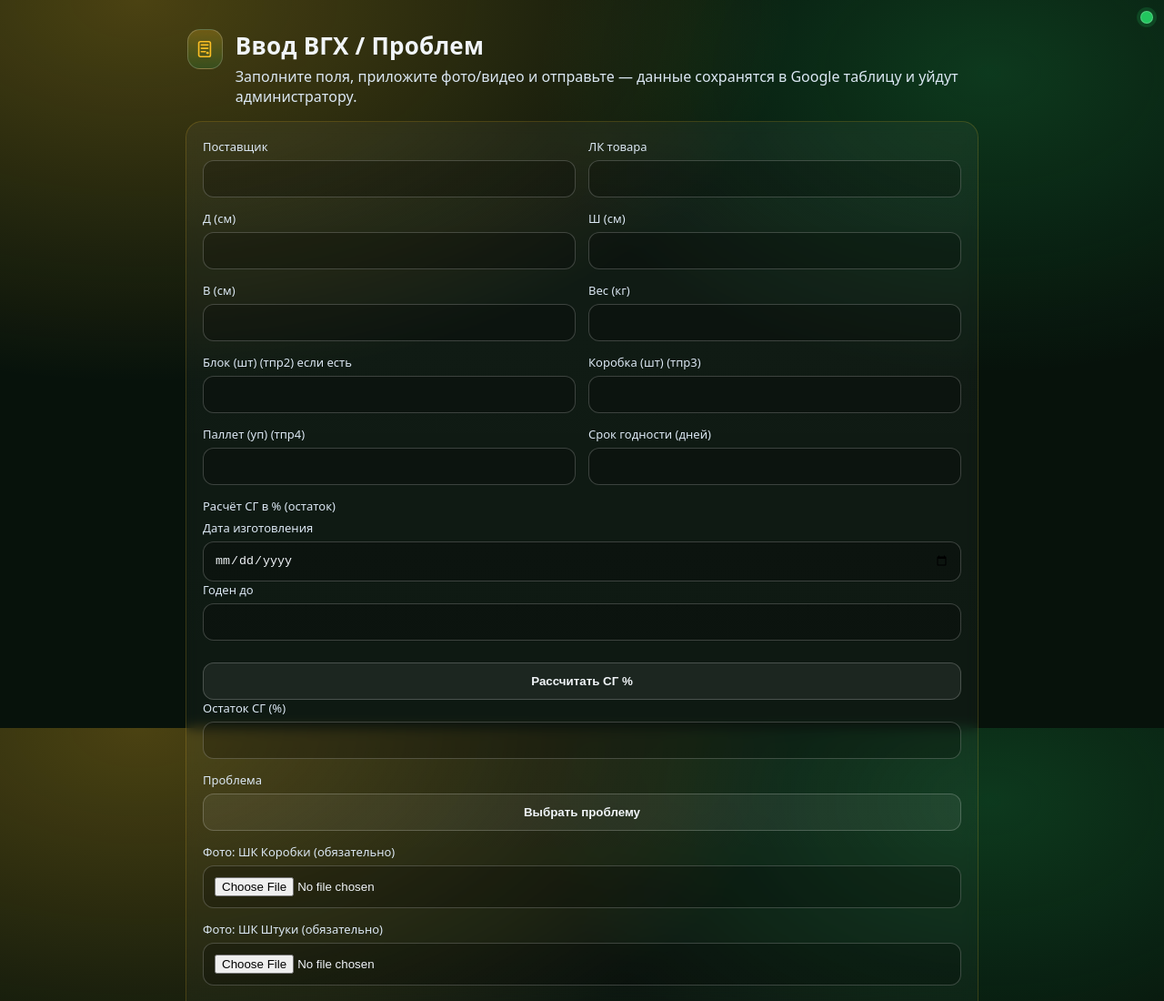
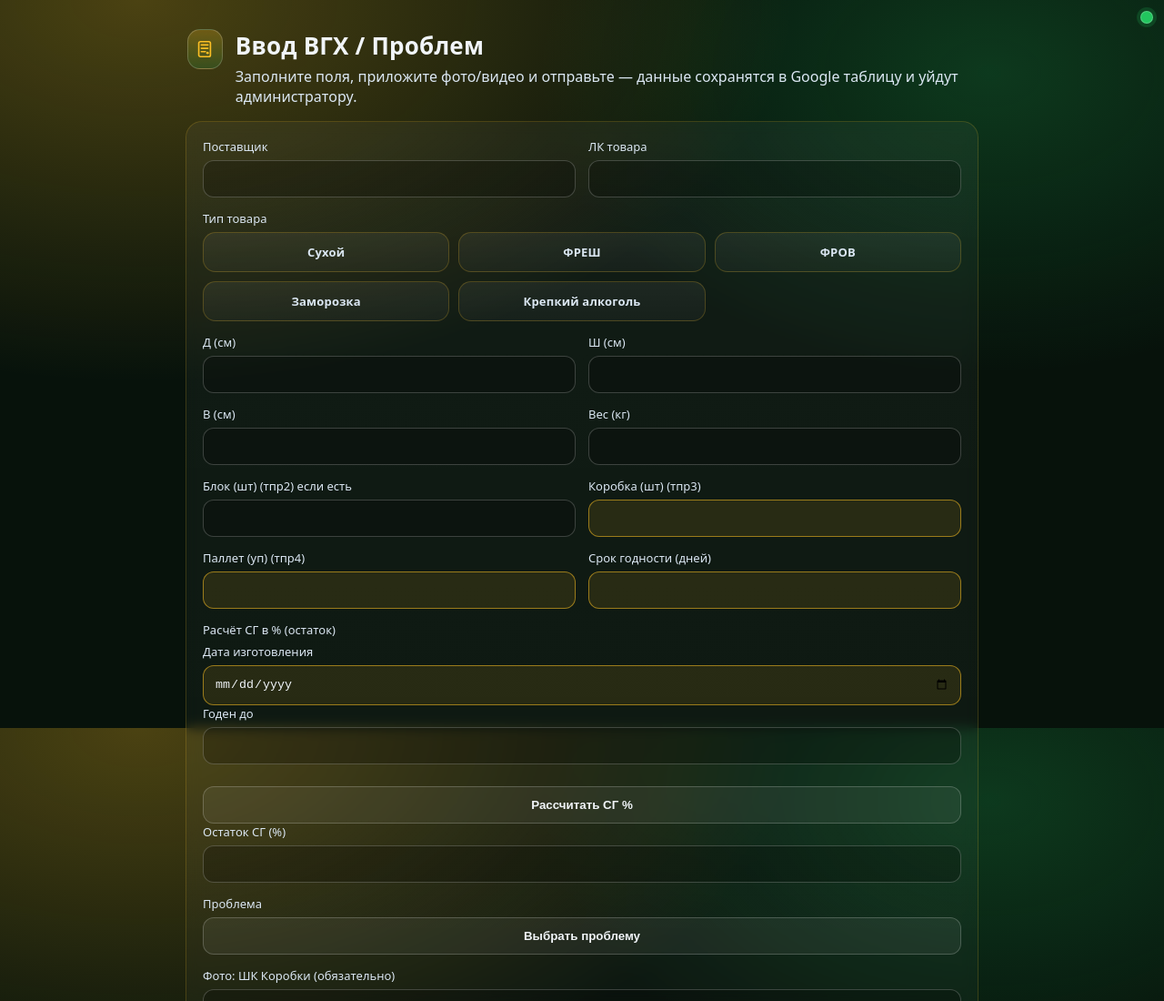
Before and after one commit to pobeda-user/vgh_uln, a website: page index.html in a window 1280 px wide. Shown: the top 1100 px of the page at 91% size. Drawn offline with Linux system fonts and the light colour scheme.

Commit message:
Add files via upload

```diff
--- a/app.js
+++ b/app.js
@@ -450,6 +450,7 @@ formEl.addEventListener('submit', async (e) => {
     const payload = {
       clientTs: new Date().toISOString(),
       supplier: String(fd.get('supplier') || '').trim(),
+      productType: String(fd.get('product_type') || '').trim(),
       lk: String(fd.get('lk') || '').trim(),
       d_m: dCm / 100,
       w_m: wCm / 100,
--- a/index.html
+++ b/index.html
@@ -40,6 +40,32 @@
             <input name="lk" type="text" inputmode="numeric" data-digits-only="true" required />
           </label>
 
+          <div class="field full">
+            <span>Тип товара</span>
+            <div class="typeGrid" role="radiogroup" aria-label="Тип товара">
+              <label class="typeBtn">
+                <input type="radio" name="product_type" value="dry" required />
+                <span class="typeText">Сухой</span>
+              </label>
+              <label class="typeBtn">
+                <input type="radio" name="product_type" value="fresh" />
+                <span class="typeText">ФРЕШ</span>
+              </label>
+              <label class="typeBtn">
+                <input type="radio" name="product_type" value="frov" />
+                <span class="typeText">ФРОВ</span>
+              </label>
+              <label class="typeBtn">
+                <input type="radio" name="product_type" value="frozen" />
+                <span class="typeText">Заморозка</span>
+              </label>
+              <label class="typeBtn">
+                <input type="radio" name="product_type" value="strong_alcohol" />
+                <span class="typeText">Крепкий алкоголь</span>
+              </label>
+            </div>
+          </div>
+
           <label class="field">
             <span>Д (см)</span>
             <input name="d_cm" type="text" inputmode="decimal" data-number-only="true" required />
@@ -65,17 +91,17 @@
             <input name="tpr2" type="text" inputmode="numeric" data-digits-only="true" />
           </label>
 
-          <label class="field">
+          <label class="field hlInput">
             <span>Коробка (шт) (тпр3)</span>
             <input name="tpr3" type="text" inputmode="numeric" data-digits-only="true" required />
           </label>
 
-          <label class="field">
+          <label class="field hlInput">
             <span>Паллет (уп) (тпр4)</span>
             <input name="tpr4" type="text" inputmode="numeric" data-digits-only="true" required />
           </label>
 
-          <label class="field">
+          <label class="field hlInput">
             <span>Срок годности (дней)</span>
             <input name="sg_days" type="text" inputmode="numeric" data-digits-only="true" required />
           </label>
@@ -83,7 +109,7 @@
           <div class="field full">
             <span>Расчёт СГ в % (остаток)</span>
             <div class="sgCalc">
-              <label class="field">
+              <label class="field hlInput">
                 <span>Дата изготовления</span>
                 <input name="mfg_date" type="date" />
               </label>
@@ -204,10 +230,13 @@
 
         <div class="actions">
           <button id="submitBtn" type="submit">Отправить</button>
-          <button id="installBtn" type="button" class="secondary" hidden>Установить</button>
         </div>
 
         <div id="status" class="status" aria-live="polite"></div>
+
+        <div class="actions">
+          <button id="installBtn" type="button" class="secondary" hidden>Установить приложение</button>
+        </div>
       </form>
     </section>
 
--- a/styles.css
+++ b/styles.css
@@ -29,3 +29,15 @@
 .queueActions{display:flex;gap:8px;align-items:center}
 .queueBtn{background:rgba(255,255,255,.06);border:1px solid rgba(255,255,255,.18);color:#fff;border-radius:12px;padding:8px 10px;cursor:pointer}
 .queueBtn:hover{background:rgba(251,191,36,.14);border-color:rgba(251,191,36,.35)}
+
+.typeGrid{display:grid;grid-template-columns:repeat(3,minmax(0,1fr));gap:10px}
+.typeBtn{display:flex;align-items:center;justify-content:center;gap:8px;cursor:pointer;border-radius:14px;border:1px solid rgba(251,191,36,.22);padding:10px 12px;background:linear-gradient(180deg,rgba(255,255,255,.06),rgba(255,255,255,.03));transition:transform .05s ease,border-color .12s ease,background .12s ease;min-height:44px}
+.typeBtn:hover{background:linear-gradient(180deg,rgba(251,191,36,.14),rgba(251,191,36,.06));border-color:rgba(251,191,36,.45)}
+.typeBtn:active{transform:translateY(1px)}
+.typeBtn input{position:absolute;opacity:0;pointer-events:none}
+.typeBtn:has(input:checked){border-color:rgba(34,197,94,.55);background:rgba(34,197,94,.12)}
+.typeText{font-weight:800;letter-spacing:.2px;color:#fff;text-align:center}
+@media (max-width:820px){.typeGrid{grid-template-columns:1fr 1fr}}
+
+.hlInput input,.hlInput select,.hlInput textarea{border-color:rgba(251,191,36,.55);background:rgba(251,191,36,.10)}
+.hlInput input:focus,.hlInput select:focus,.hlInput textarea:focus{box-shadow:0 0 0 4px rgba(34,197,94,.18);border-color:rgba(34,197,94,.55)}
```
Also changed, not shown: 1 other file.
